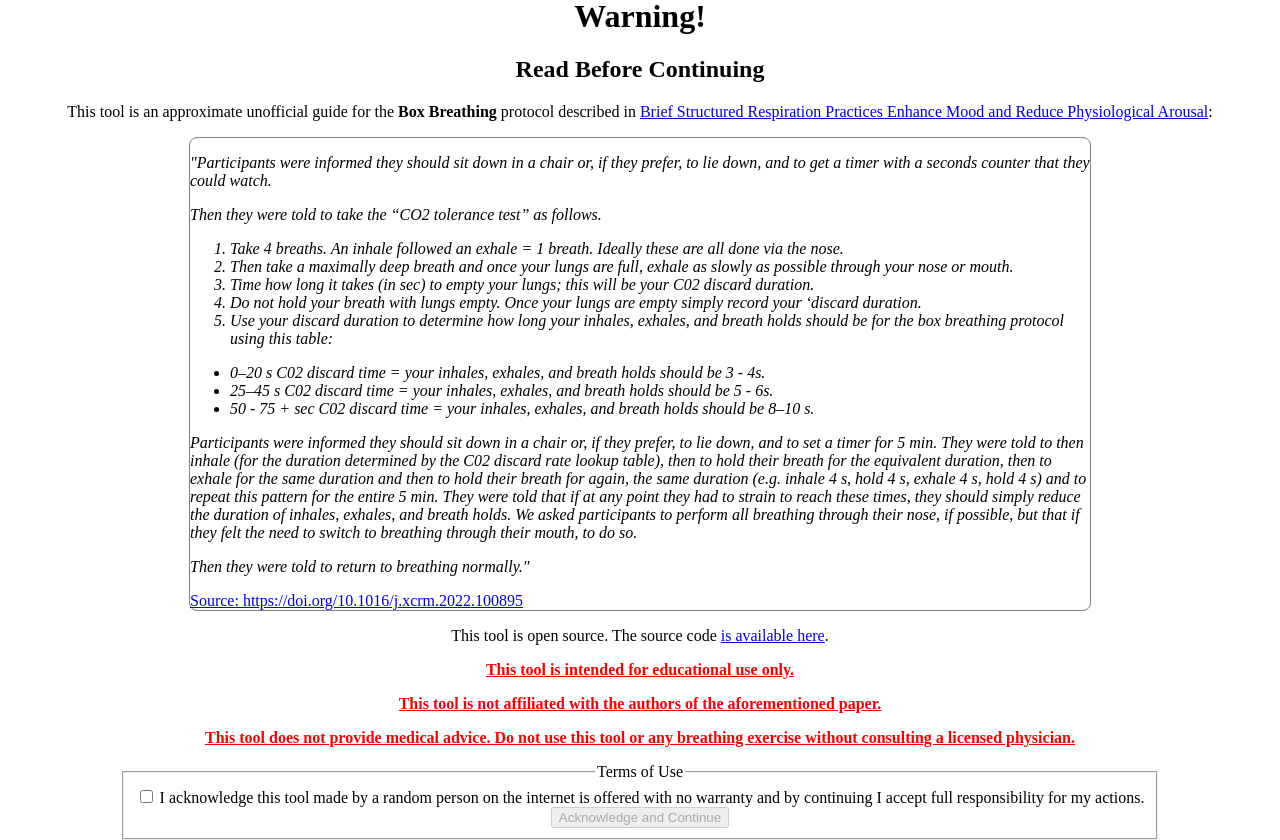
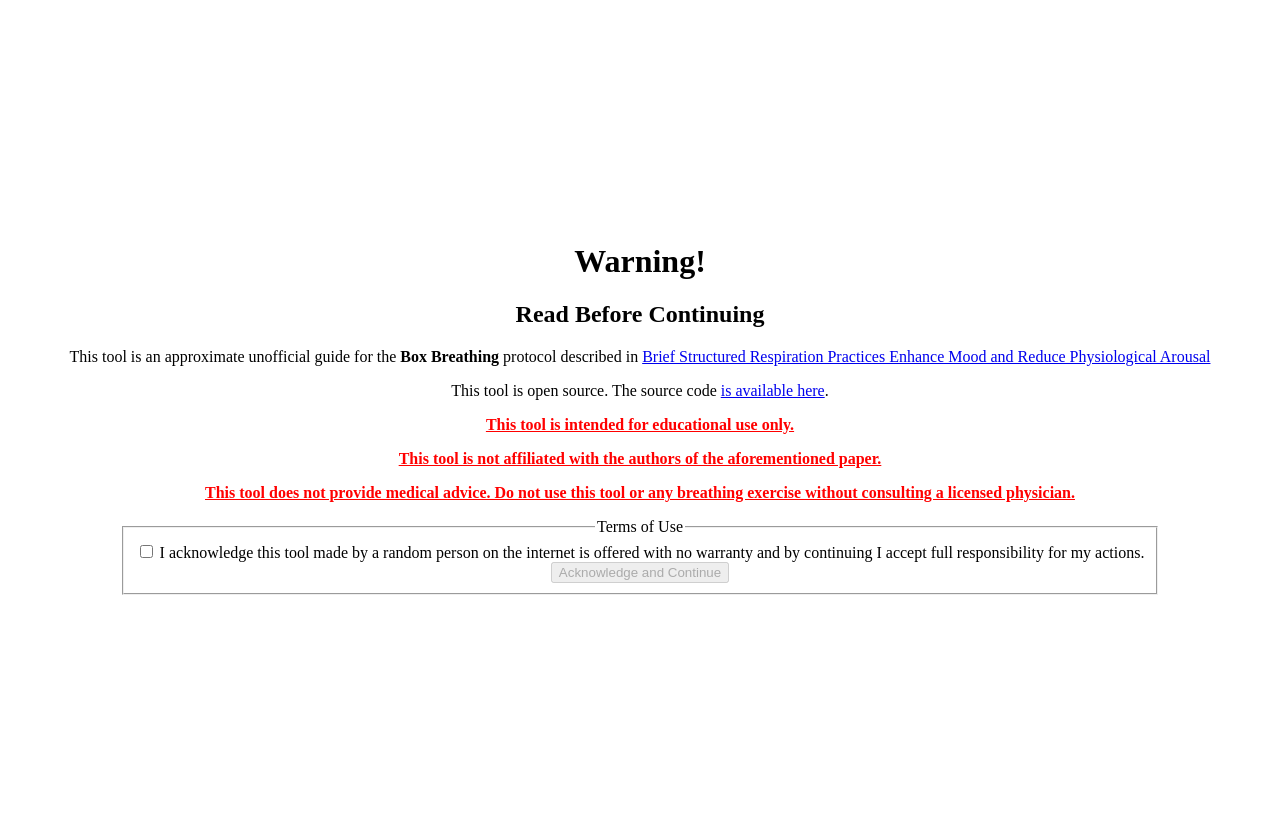
Before and after one commit to matthewnoel/CO2T4, a Svelte app: page / in a window 1280 px wide. After the commit the page ends 816 px from the top, so only its background shows below. Built offline with nearby package versions, Linux system fonts and the light colour scheme; the HTML template or start-up script is replaced by a standard one.

Commit message:
Increased button size

```diff
--- a/src/components/BoxBreathing.svelte
+++ b/src/components/BoxBreathing.svelte
@@ -29,3 +29,9 @@
         <p>{text}</p>
     {/if}
 </div>
+
+<style>
+    p {
+        font-size: 2rem;
+    }
+</style>
--- a/src/components/ExhaleTest.svelte
+++ b/src/components/ExhaleTest.svelte
@@ -31,3 +31,15 @@
     <p>Breath in fully then start the timer</p>
     <input type="button" value={(start == null) ? 'Start' : 'Stop'} on:click={(start == null) ? startTimer : stopTimer}>
 </div>
+
+<style>
+    div {
+        padding: 2em;
+        font-size: 2rem;
+    }
+    input {
+        padding: 2em;
+        width: 100%;
+        font-size: 2rem;
+    }
+</style>
--- a/src/components/Procedure.svelte
+++ /dev/null
@@ -1,31 +0,0 @@
-<div>
-    <i>
-        <p>"Participants were informed they should sit down in a chair or, if they prefer, to lie down, and to get a timer with a seconds counter that they could watch.</p>
-        <p>Then they were told to take the “CO2 tolerance test” as follows.</p>
-        <ol>
-            <li>Take 4 breaths. An inhale followed an exhale = 1 breath. Ideally these are all done via the nose.</li>
-            <li>Then take a maximally deep breath and once your lungs are full, exhale as slowly as possible through your nose or mouth.</li>
-            <li>Time how long it takes (in sec) to empty your lungs; this will be your C02 discard duration.</li>
-            <li>Do not hold your breath with lungs empty. Once your lungs are empty simply record your ‘discard duration.</li>
-            <li>Use your discard duration to determine how long your inhales, exhales, and breath holds should be for the box breathing protocol using this table:</li>
-        </ol>
-        <ul>
-            <li>0–20 s C02 discard time = your inhales, exhales, and breath holds should be 3 - 4s.</li>
-            <li>25–45 s C02 discard time = your inhales, exhales, and breath holds should be 5 - 6s.</li>
-            <li>50 - 75 + sec C02 discard time = your inhales, exhales, and breath holds should be 8–10 s.</li>
-        </ul>
-        <p>Participants were informed they should sit down in a chair or, if they prefer, to lie down, and to set a timer for 5 min. They were told to then inhale (for the duration determined by the C02 discard rate lookup table), then to hold their breath for the equivalent duration, then to exhale for the same duration and then to hold their breath for again, the same duration (e.g. inhale 4 s, hold 4 s, exhale 4 s, hold 4 s) and to repeat this pattern for the entire 5 min. They were told that if at any point they had to strain to reach these times, they should simply reduce the duration of inhales, exhales, and breath holds. We asked participants to perform all breathing through their nose, if possible, but that if they felt the need to switch to breathing through their mouth, to do so.</p>
-        <p>Then they were told to return to breathing normally."</p>
-    </i>
-    <a href="https://doi.org/10.1016/j.xcrm.2022.100895" target="_blank" rel="noreferrer">Source: https://doi.org/10.1016/j.xcrm.2022.100895</a>
-</div>
-
-<style>
-    div {
-        text-align: left;
-        border-radius: 0.5em;
-        border: 1px solid gray;
-        max-width: 900px;
-        margin: auto;
-    }
-</style>
--- a/src/components/Reset.svelte
+++ b/src/components/Reset.svelte
@@ -11,3 +11,9 @@
 </script>
 
 <p>Breath normally</p>
+
+<style>
+    p {
+        font-size: 2rem;
+    }
+</style>
--- a/src/components/TimeConversion.svelte
+++ b/src/components/TimeConversion.svelte
@@ -30,11 +30,30 @@
     }
 </script>
 
-<div>
-    <p>{seconds}</p>
+<div id="outer">
+    <p>{seconds} Second Box Breathing Interval</p>
     <div>
         <input type="button" value="-" on:click={onMinus} disabled={seconds - 1 < MIN_BREATH}>
         <input type="button" value="+" on:click={onPlus} disabled={seconds + 1 > MAX_BREATH}>
     </div>
-    <input type="button" value="Ok" on:click={onTimeFinal}>
+    <input id="ok" type="button" value="Ok" on:click={onTimeFinal}>
 </div>
+
+<style>
+    #outer {
+        padding: 5em;
+    }
+
+    #ok {
+        width: 100%;
+    }
+
+    p {
+        font-size: 2rem;
+    }
+
+    input {
+        padding: 2em;
+        font-size: 2rem;
+    }
+</style>
--- a/src/components/Warning.svelte
+++ b/src/components/Warning.svelte
@@ -1,5 +1,4 @@
 <script>
-    import Procedure from './Procedure.svelte';
     import { createEventDispatcher } from 'svelte';
 
     const dispatch = createEventDispatcher();
@@ -14,8 +13,7 @@
 <div>
     <h1>Warning!</h1>
     <h2>Read Before Continuing</h2>
-    <p>This tool is an approximate unofficial guide for the <strong>Box Breathing</strong> protocol described in <a href="https://doi.org/10.1016/j.xcrm.2022.100895" target="_blank" rel="noreferrer">Brief Structured Respiration Practices Enhance Mood and Reduce Physiological Arousal</a>:</p>
-    <Procedure />
+    <p>This tool is an approximate unofficial guide for the <strong>Box Breathing</strong> protocol described in <a href="https://doi.org/10.1016/j.xcrm.2022.100895" target="_blank" rel="noreferrer">Brief Structured Respiration Practices Enhance Mood and Reduce Physiological Arousal</a></p>
     <p>This tool is open source. The source code <a href="https://github.com/matthewnoel/CO2T4" target="_blank" rel="noreferrer">is available here</a>.</p>
     <p><strong class="important">This tool is intended for educational use only.</strong></p>
     <p><strong class="important">This tool is not affiliated with the authors of the aforementioned paper.</strong></p>
```
Also changed, not shown: 3 other files (tests, documents, lock files or other folders).
